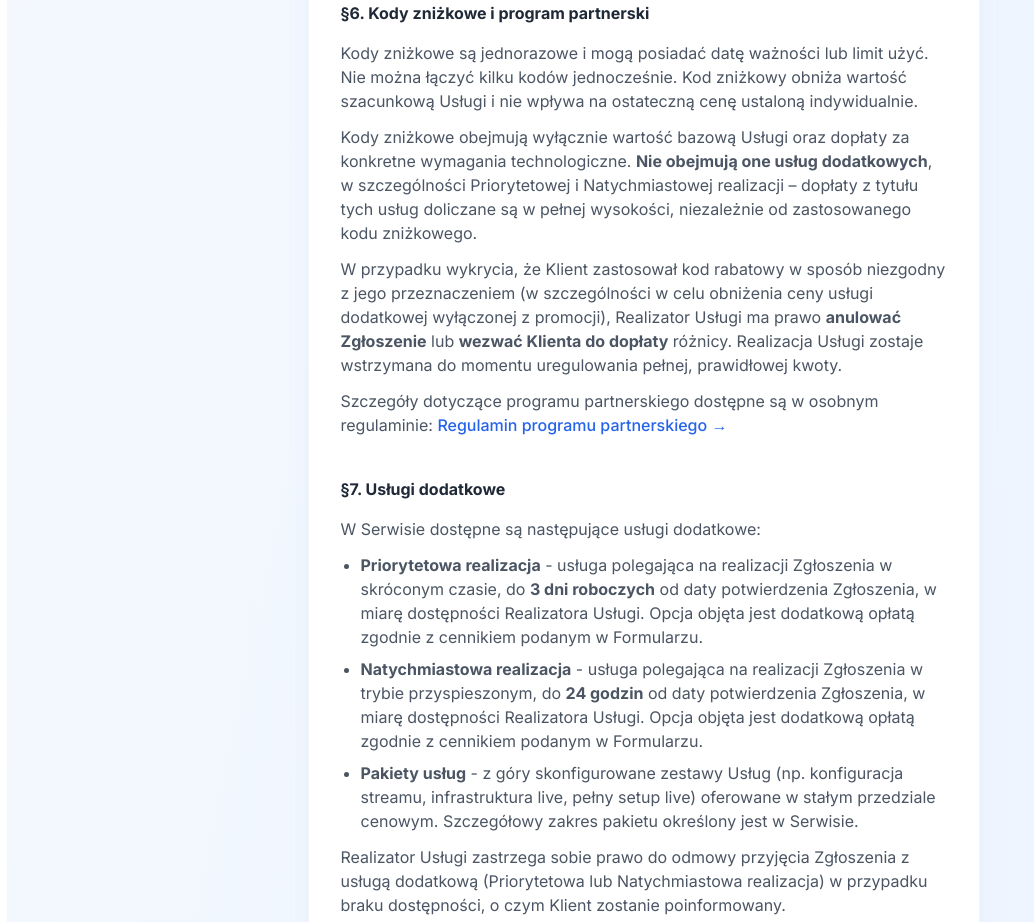
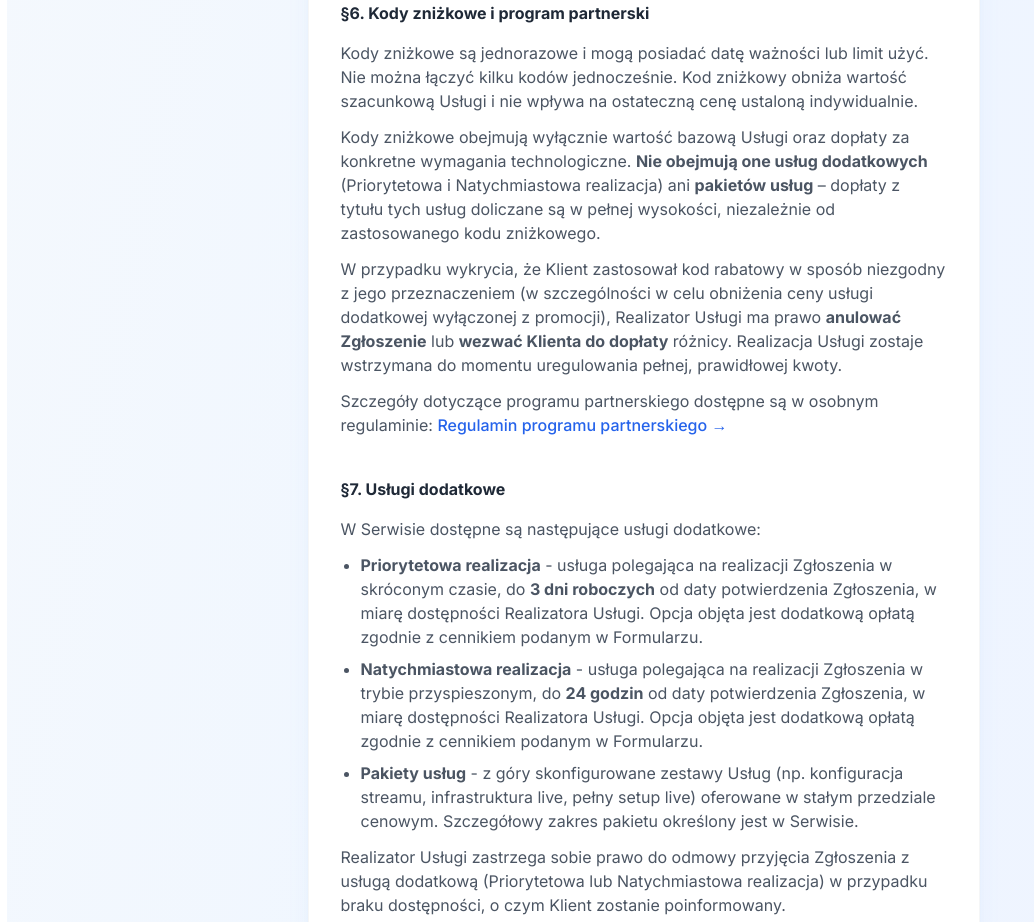
Before and after one commit to klb-prv/znajdzswojczas-webapp, a Next.js app: page /regulamin in a window 1280 px wide. Shown: the part 2800-3722 px from the top of the page, without its empty margins (0-1034 px from the left). Built offline with nearby package versions, Linux system fonts and the light colour scheme; no server answers.

Commit message:
[Fix] Form - discount code hidden

```diff
--- a/app/regulamin/page.tsx
+++ b/app/regulamin/page.tsx
@@ -72,7 +72,7 @@ export default function RegulamingPage() {
             <section>
                              <h2 className="font-bold text-gray-800 dark:text-gray-100 text-base mb-4">§6. Kody zniżkowe i program partnerski</h2>
               <p>Kody zniżkowe są jednorazowe i mogą posiadać datę ważności lub limit użyć. Nie można łączyć kilku kodów jednocześnie. Kod zniżkowy obniża wartość szacunkową Usługi i nie wpływa na ostateczną cenę ustaloną indywidualnie.</p>
-              <p className="mt-3">Kody zniżkowe obejmują wyłącznie wartość bazową Usługi oraz dopłaty za konkretne wymagania technologiczne. <strong>Nie obejmują one usług dodatkowych</strong>, w szczególności Priorytetowej i Natychmiastowej realizacji – dopłaty z tytułu tych usług doliczane są w pełnej wysokości, niezależnie od zastosowanego kodu zniżkowego.</p>
+              <p className="mt-3">Kody zniżkowe obejmują wyłącznie wartość bazową Usługi oraz dopłaty za konkretne wymagania technologiczne. <strong>Nie obejmują one usług dodatkowych</strong> (Priorytetowa i Natychmiastowa realizacja) ani <strong>pakietów usług</strong> – dopłaty z tytułu tych usług doliczane są w pełnej wysokości, niezależnie od zastosowanego kodu zniżkowego.</p>
               <p className="mt-3">W przypadku wykrycia, że Klient zastosował kod rabatowy w sposób niezgodny z jego przeznaczeniem (w szczególności w celu obniżenia ceny usługi dodatkowej wyłączonej z promocji), Realizator Usługi ma prawo <strong>anulować Zgłoszenie</strong> lub <strong>wezwać Klienta do dopłaty</strong> różnicy. Realizacja Usługi zostaje wstrzymana do momentu uregulowania pełnej, prawidłowej kwoty.</p>
               <p className="mt-3">
                 Szczegóły dotyczące programu partnerskiego dostępne są w osobnym regulaminie:{' '}
```
Also changed, not shown: 1 other file (tests, documents, lock files or other folders).
